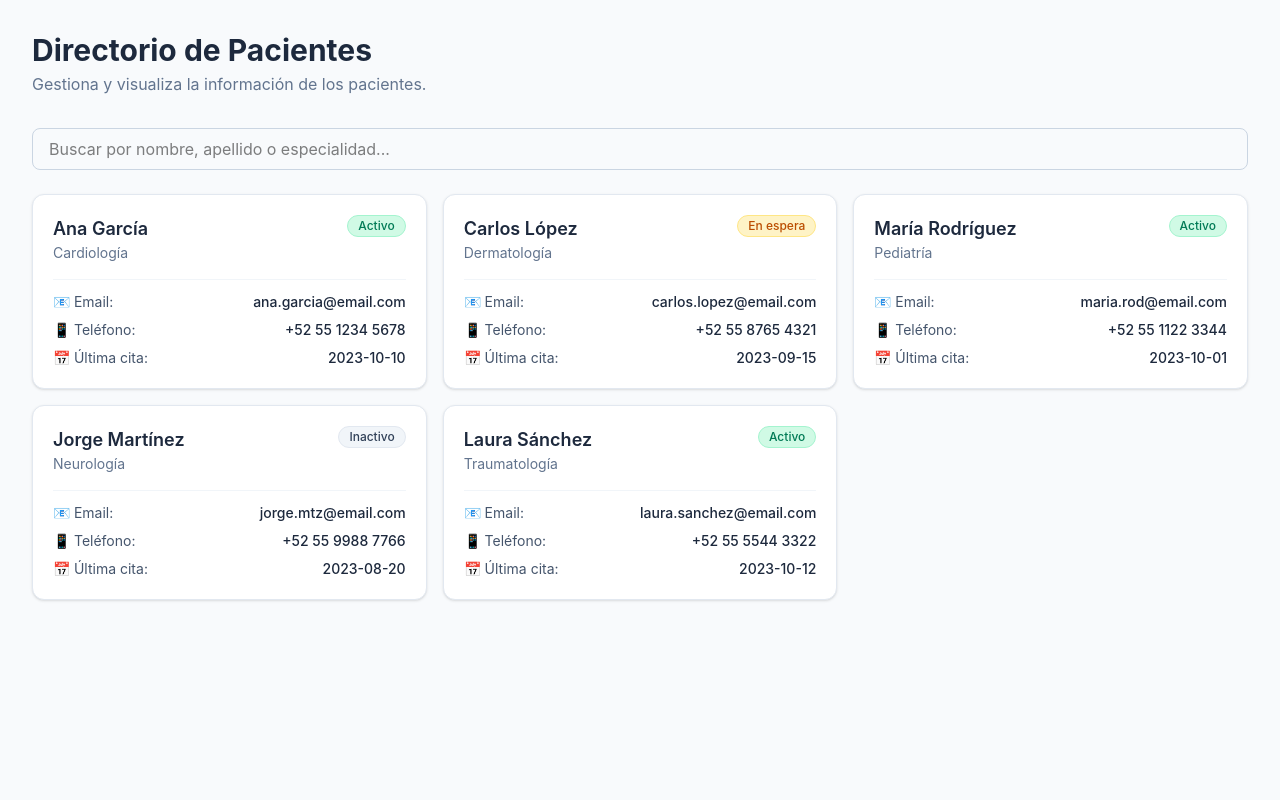
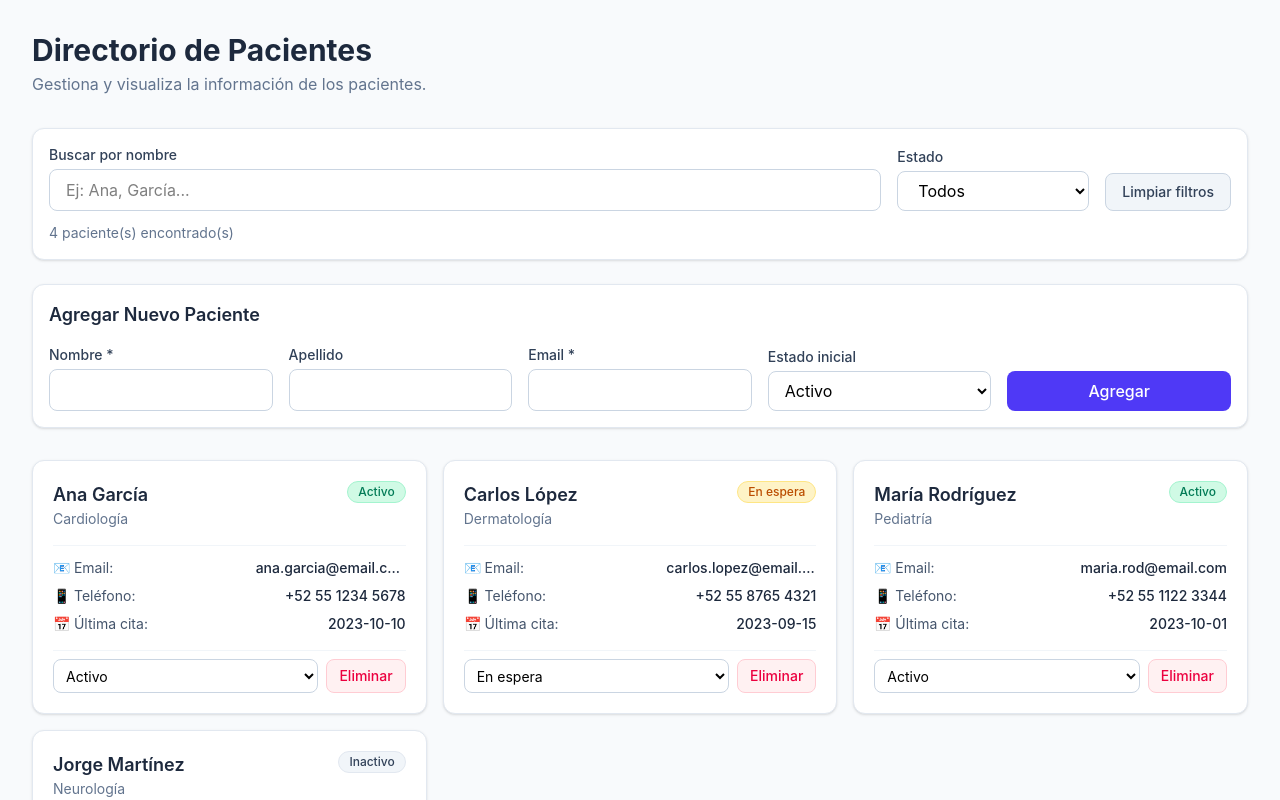
Before and after one commit to eugeniofeliz15-dev/Setup_de_NestJS, a React (Vite) app in the folder clinica-frontend/: page / in a window 1280 px wide. Shown: the top 800 px of the page. Built offline with nearby package versions, Linux system fonts and the light colour scheme.

Commit message:
feat: add combined name and status filters

```diff
--- a/clinica-frontend/src/components/PacienteCard.tsx
+++ b/clinica-frontend/src/components/PacienteCard.tsx
@@ -1,13 +1,15 @@
-import type { Paciente } from '../types/paciente';
+import type { Paciente, EstadoPaciente } from '../types/paciente';
 import { BadgeEstado } from './BadgeEstado';
 
 interface PacienteCardProps {
   paciente: Paciente;
+  onCambiarEstado: (id: string, estado: EstadoPaciente) => void;
+  onEliminar: (id: string) => void;
 }
 
-export function PacienteCard({ paciente }: PacienteCardProps) {
+export function PacienteCard({ paciente, onCambiarEstado, onEliminar }: PacienteCardProps) {
   return (
-    <div className="bg-white border border-slate-200 rounded-xl p-5 shadow-sm hover:shadow-md transition-shadow flex flex-col gap-3">
+    <div className="bg-white border border-slate-200 rounded-xl p-5 shadow-sm hover:shadow-md transition-shadow flex flex-col gap-4">
       <div className="flex justify-between items-start">
         <div>
           <h3 className="text-lg font-semibold text-slate-800">
@@ -18,10 +20,10 @@ export function PacienteCard({ paciente }: PacienteCardProps) {
         <BadgeEstado estado={paciente.estado} />
       </div>
 
-      <div className="space-y-2 text-sm text-slate-600 border-t border-slate-100 pt-3 mt-1">
+      <div className="space-y-2 text-sm text-slate-600 border-t border-slate-100 pt-3">
         <div className="flex justify-between">
           <span>📧 Email:</span>
-          <span className="font-medium text-slate-800">{paciente.email}</span>
+          <span className="font-medium text-slate-800 truncate max-w-[150px]">{paciente.email}</span>
         </div>
         <div className="flex justify-between">
           <span>📱 Teléfono:</span>
@@ -32,6 +34,25 @@ export function PacienteCard({ paciente }: PacienteCardProps) {
           <span className="font-medium text-slate-800">{paciente.ultimaCita}</span>
         </div>
       </div>
+
+      <div className="flex gap-2 pt-2 border-t border-slate-100 mt-auto">
+        <select
+          value={paciente.estado}
+          onChange={(e) => onCambiarEstado(paciente.id, e.target.value as EstadoPaciente)}
+          className="flex-1 text-sm border border-slate-300 rounded-lg px-2 py-1.5 focus:outline-none focus:ring-2 focus:ring-indigo-500 bg-white"
+        >
+          <option value="activo">Activo</option>
+          <option value="inactivo">Inactivo</option>
+          <option value="en_espera">En espera</option>
+        </select>
+
+        <button
+          onClick={() => onEliminar(paciente.id)}
+          className="px-3 py-1.5 text-sm font-medium text-rose-600 bg-rose-50 border border-rose-200 rounded-lg hover:bg-rose-100 transition-colors"
+        >
+          Eliminar
+        </button>
+      </div>
     </div>
   );
 }
--- a/clinica-frontend/src/pages/PaginaPacientes.tsx
+++ b/clinica-frontend/src/pages/PaginaPacientes.tsx
@@ -1,84 +1,97 @@
-import { useState, useMemo } from 'react';
-import type { Paciente } from '../types/paciente';
-import { BuscadorPacientes } from '../components/BuscadorPacientes';
+import { useState } from 'react';
+import type { ChangeEvent, FormEvent } from 'react';
+import type { Paciente, EstadoPaciente } from '../types/paciente';
 import { PacienteCard } from '../components/PacienteCard';
 
-// ============================================================================
-// ANÁLISIS DEL CÓDIGO GENERADO POR IA (Antes del Refactor):
-// 1. Responsabilidades mezcladas: La IA puso el estado del buscador, el mapeo
-//    de datos y la lógica de colores de las etiquetas en un solo componente gigante.
-// 2. Datos hardcodeados en el JSX: Los pacientes de ejemplo estaban escritos
-//    directamente dentro del return, violando el principio de separación de datos y vista.
-// 3. Falta de tipado estricto: La IA usaba `any` para el evento del input y
-//    no reutilizaba el tipo `EstadoPaciente`, usando strings sueltos ('activo', etc).
-// ============================================================================
-
-const PACIENTES_MOCK: Paciente[] = [
-  {
-    id: '1',
-    nombre: 'Ana',
-    apellido: 'García',
-    email: 'ana.garcia@email.com',
-    telefono: '+52 55 1234 5678',
-    especialidadAsignada: 'Cardiología',
-    ultimaCita: '2023-10-10',
-    estado: 'activo',
-  },
-  {
-    id: '2',
-    nombre: 'Carlos',
-    apellido: 'López',
-    email: 'carlos.lopez@email.com',
-    telefono: '+52 55 8765 4321',
-    especialidadAsignada: 'Dermatología',
-    ultimaCita: '2023-09-15',
-    estado: 'en_espera',
-  },
-  {
-    id: '3',
-    nombre: 'María',
-    apellido: 'Rodríguez',
-    email: 'maria.rod@email.com',
-    telefono: '+52 55 1122 3344',
-    especialidadAsignada: 'Pediatría',
-    ultimaCita: '2023-10-01',
-    estado: 'activo',
-  },
-  {
-    id: '4',
-    nombre: 'Jorge',
-    apellido: 'Martínez',
-    email: 'jorge.mtz@email.com',
-    telefono: '+52 55 9988 7766',
-    especialidadAsignada: 'Neurología',
-    ultimaCita: '2023-08-20',
-    estado: 'inactivo',
-  },
-  {
-    id: '5',
-    nombre: 'Laura',
-    apellido: 'Sánchez',
-    email: 'laura.sanchez@email.com',
-    telefono: '+52 55 5544 3322',
-    especialidadAsignada: 'Traumatología',
-    ultimaCita: '2023-10-12',
-    estado: 'activo',
-  },
+const PACIENTES_INICIALES: Paciente[] = [
+  { id: '1', nombre: 'Ana', apellido: 'García', email: 'ana.garcia@email.com', telefono: '+52 55 1234 5678', especialidadAsignada: 'Cardiología', ultimaCita: '2023-10-10', estado: 'activo' },
+  { id: '2', nombre: 'Carlos', apellido: 'López', email: 'carlos.lopez@email.com', telefono: '+52 55 8765 4321', especialidadAsignada: 'Dermatología', ultimaCita: '2023-09-15', estado: 'en_espera' },
+  { id: '3', nombre: 'María', apellido: 'Rodríguez', email: 'maria.rod@email.com', telefono: '+52 55 1122 3344', especialidadAsignada: 'Pediatría', ultimaCita: '2023-10-01', estado: 'activo' },
+  { id: '4', nombre: 'Jorge', apellido: 'Martínez', email: 'jorge.mtz@email.com', telefono: '+52 55 9988 7766', especialidadAsignada: 'Neurología', ultimaCita: '2023-08-20', estado: 'inactivo' },
 ];
 
+type FiltroEstado = 'Todos' | EstadoPaciente;
+
 export function PaginaPacientes() {
-  const [terminoBusqueda, setTerminoBusqueda] = useState('');
+  // 1. Estado de la lista (Inmutable)
+  const [pacientes, setPacientes] = useState<Paciente[]>(PACIENTES_INICIALES);
 
-  // Filtramos los pacientes de forma derivada (no guardamos el filtro en otro estado)
-  const pacientesFiltrados = useMemo(() => {
-    const busqueda = terminoBusqueda.toLowerCase();
-    return PACIENTES_MOCK.filter(
-      (p) =>
-        p.nombre.toLowerCase().includes(busqueda) ||
-        p.apellido.toLowerCase().includes(busqueda) ||
-        p.especialidadAsignada.toLowerCase().includes(busqueda)
+  // 2. Estado de los filtros
+  const [busqueda, setBusqueda] = useState('');
+  const [estadoFiltro, setEstadoFiltro] = useState<FiltroEstado>('Todos');
+
+  // 3. Estado del formulario (Controlled Inputs)
+  const [nuevoNombre, setNuevoNombre] = useState('');
+  const [nuevoApellido, setNuevoApellido] = useState('');
+  const [nuevoEmail, setNuevoEmail] = useState('');
+  const [nuevoEstado, setNuevoEstado] = useState<EstadoPaciente>('activo');
+  const [errorForm, setErrorForm] = useState('');
+
+  // Cálculo derivado: Filtros combinados (NO se guarda en useState)
+  const pacientesFiltrados = pacientes.filter(p =>
+    p.nombre.toLowerCase().includes(busqueda.toLowerCase()) &&
+    (estadoFiltro === 'Todos' || p.estado === estadoFiltro)
+  );
+
+  // Handlers de Filtros
+  const handleBusquedaChange = (e: ChangeEvent<HTMLInputElement>) => {
+    setBusqueda(e.target.value);
+  };
+
+  const handleEstadoFiltroChange = (e: ChangeEvent<HTMLSelectElement>) => {
+    setEstadoFiltro(e.target.value as FiltroEstado);
+  };
+
+  const handleLimpiarFiltros = () => {
+    setBusqueda('');
+    setEstadoFiltro('Todos');
+  };
+
+  // Handler: Agregar Paciente (Inmutable)
+  const handleAgregarPaciente = (e: FormEvent) => {
+    e.preventDefault();
+
+    // Validación mínima
+    if (!nuevoNombre.trim() || !nuevoEmail.trim()) {
+      setErrorForm('Nombre y email son obligatorios');
+      return;
+    }
+
+    const nuevoPaciente: Paciente = {
+      id: Date.now().toString(), // ID único simple
+      nombre: nuevoNombre.trim(),
+      apellido: nuevoApellido.trim(),
+      email: nuevoEmail.trim(),
+      telefono: 'Pendiente',
+      especialidadAsignada: 'General',
+      ultimaCita: 'N/A',
+      estado: nuevoEstado,
+    };
+
+    // Actualización inmutable
+    setPacientes(prev => [...prev, nuevoPaciente]);
+
+    // Limpiar formulario
+    setNuevoNombre('');
+    setNuevoApellido('');
+    setNuevoEmail('');
+    setNuevoEstado('activo');
+    setErrorForm('');
+  };
+
+  // Handler: Cambiar Estado (Inmutable con .map)
+  const handleCambiarEstado = (id: string, nuevoEstado: EstadoPaciente) => {
+    setPacientes(prev =>
+      prev.map(p => (p.id === id ? { ...p, estado: nuevoEstado } : p))
     );
-  }, [terminoBusqueda]);
+  };
+
+  // Handler: Eliminar (Inmutable con .filter)
+  const handleEliminar = (id: string) => {
+    if (window.confirm('¿Estás seguro de que deseas eliminar a este paciente?')) {
+      setPacientes(prev => prev.filter(p => p.id !== id));
+    }
+  };
 
   return (
     <div className="min-h-screen bg-slate-50 p-4 md:p-8">
@@ -87,21 +100,114 @@ export function PaginaPacientes() {
         <p className="text-slate-500 mt-1">Gestiona y visualiza la información de los pacientes.</p>
       </header>
 
-      <BuscadorPacientes
-        value={terminoBusqueda}
-        onChange={setTerminoBusqueda}
-      />
+      {/* Sección de Filtros */}
+      <div className="bg-white p-4 rounded-xl border border-slate-200 shadow-sm mb-6">
+        <div className="flex flex-col md:flex-row gap-4 items-end">
+          <div className="flex-1 w-full">
+            <label className="block text-sm font-medium text-slate-700 mb-1">Buscar por nombre</label>
+            <input
+              type="text"
+              value={busqueda}
+              onChange={handleBusquedaChange}
+              placeholder="Ej: Ana, García..."
+              className="w-full px-4 py-2 border border-slate-300 rounded-lg focus:outline-none focus:ring-2 focus:ring-indigo-500"
+            />
+          </div>
+          <div className="w-full md:w-48">
+            <label className="block text-sm font-medium text-slate-700 mb-1">Estado</label>
+            <select
+              value={estadoFiltro}
+              onChange={handleEstadoFiltroChange}
+              className="w-full px-4 py-2 border border-slate-300 rounded-lg focus:outline-none focus:ring-2 focus:ring-indigo-500 bg-white"
+            >
+              <option value="Todos">Todos</option>
+              <option value="activo">Activo</option>
+              <option value="inactivo">Inactivo</option>
+              <option value="en_espera">En espera</option>
+            </select>
+          </div>
+          <button
+            onClick={handleLimpiarFiltros}
+            className="w-full md:w-auto px-4 py-2 text-sm font-medium text-slate-700 bg-slate-100 border border-slate-300 rounded-lg hover:bg-slate-200 transition-colors"
+          >
+            Limpiar filtros
+          </button>
+        </div>
+        <p className="text-sm text-slate-500 mt-3">
+          {pacientesFiltrados.length} paciente(s) encontrado(s)
+        </p>
+      </div>
 
-      {/* Layout Responsivo: 1 columna en móvil, 2 en tablet, 3 en desktop */}
+      {/* Sección de Agregar Paciente */}
+      <div className="bg-white p-4 rounded-xl border border-slate-200 shadow-sm mb-8">
+        <h2 className="text-lg font-semibold text-slate-800 mb-4">Agregar Nuevo Paciente</h2>
+        <form onSubmit={handleAgregarPaciente} className="grid grid-cols-1 md:grid-cols-2 lg:grid-cols-5 gap-4 items-end">
+          <div>
+            <label className="block text-sm font-medium text-slate-700 mb-1">Nombre *</label>
+            <input
+              type="text"
+              value={nuevoNombre}
+              onChange={(e) => setNuevoNombre(e.target.value)}
+              className="w-full px-3 py-2 border border-slate-300 rounded-lg focus:ring-2 focus:ring-indigo-500"
+            />
+          </div>
+          <div>
+            <label className="block text-sm font-medium text-slate-700 mb-1">Apellido</label>
+            <input
+              type="text"
+              value={nuevoApellido}
+              onChange={(e) => setNuevoApellido(e.target.value)}
+              className="w-full px-3 py-2 border border-slate-300 rounded-lg focus:ring-2 focus:ring-indigo-500"
+            />
+          </div>
+          <div>
+            <label className="block text-sm font-medium text-slate-700 mb-1">Email *</label>
+            <input
+              type="email"
+              value={nuevoEmail}
+              onChange={(e) => setNuevoEmail(e.target.value)}
+              className="w-full px-3 py-2 border border-slate-300 rounded-lg focus:ring-2 focus:ring-indigo-500"
+            />
+          </div>
+          <div>
+            <label className="block text-sm font-medium text-slate-700 mb-1">Estado inicial</label>
+            <select
+              value={nuevoEstado}
+              onChange={(e) => setNuevoEstado(e.target.value as EstadoPaciente)}
+              className="w-full px-3 py-2 border border-slate-300 rounded-lg focus:ring-2 focus:ring-indigo-500 bg-white"
+            >
+              <option value="activo">Activo</option>
+              <option value="inactivo">Inactivo</option>
+              <option value="en_espera">En espera</option>
+            </select>
+          </div>
+          <div>
+            <button
+              type="submit"
+              className="w-full px-4 py-2 bg-indigo-600 text-white font-medium rounded-lg hover:bg-indigo-700 transition-colors"
+            >
+              Agregar
+            </button>
+          </div>
+        </form>
+        {errorForm && <p className="text-rose-600 text-sm mt-2 font-medium">⚠️ {errorForm}</p>}
+      </div>
+
+      {/* Lista de Pacientes */}
       {pacientesFiltrados.length > 0 ? (
         <div className="grid grid-cols-1 md:grid-cols-2 lg:grid-cols-3 gap-4">
           {pacientesFiltrados.map((paciente) => (
-            <PacienteCard key={paciente.id} paciente={paciente} />
+            <PacienteCard
+              key={paciente.id}
+              paciente={paciente}
+              onCambiarEstado={handleCambiarEstado}
+              onEliminar={handleEliminar}
+            />
           ))}
         </div>
       ) : (
         <div className="text-center py-12 bg-white rounded-xl border border-dashed border-slate-300">
-          <p className="text-slate-500 text-lg">No se encontraron pacientes con ese criterio.</p>
+          <p className="text-slate-500 text-lg">No se encontraron pacientes con esos criterios.</p>
         </div>
       )}
     </div>
```
